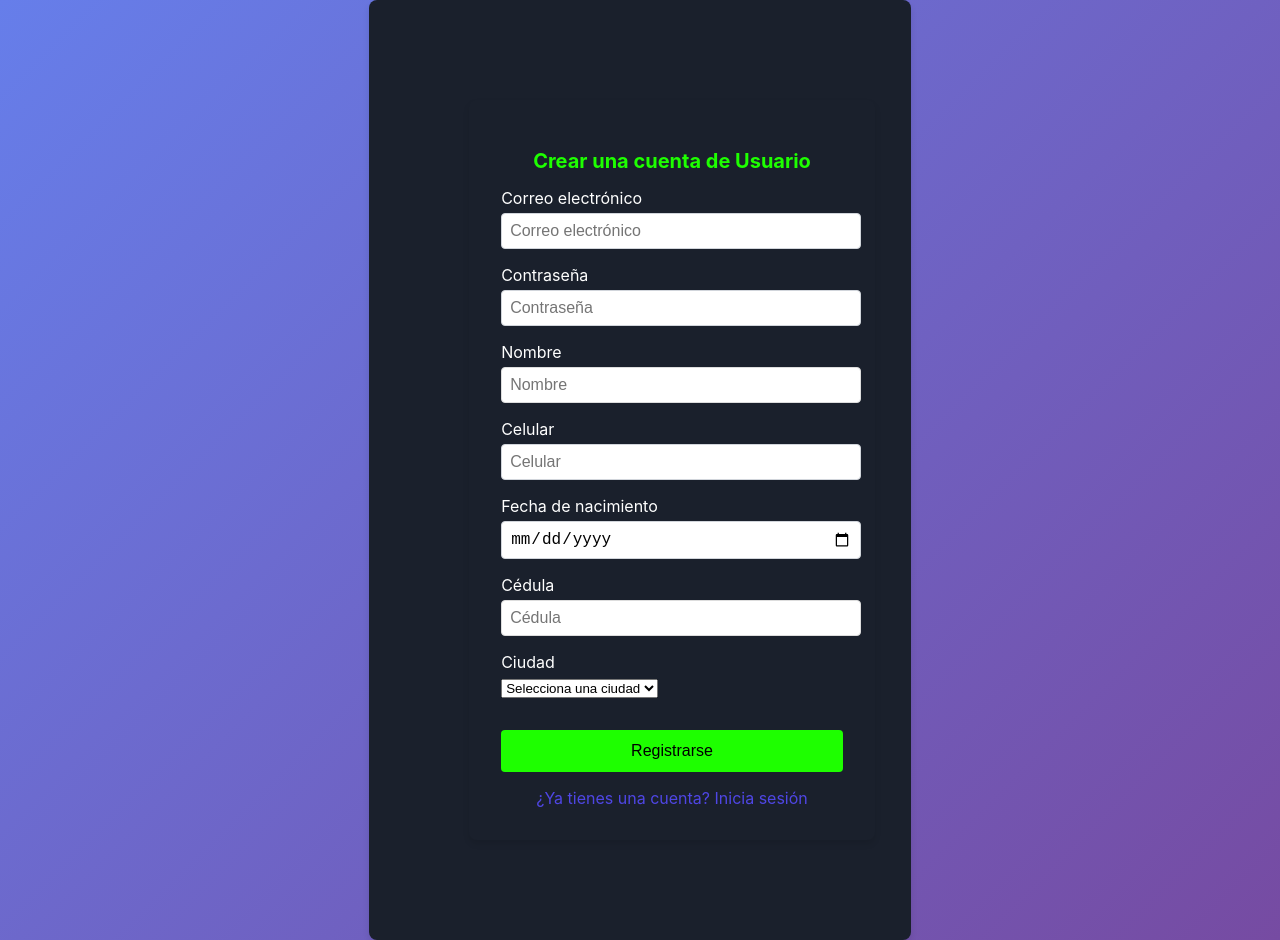
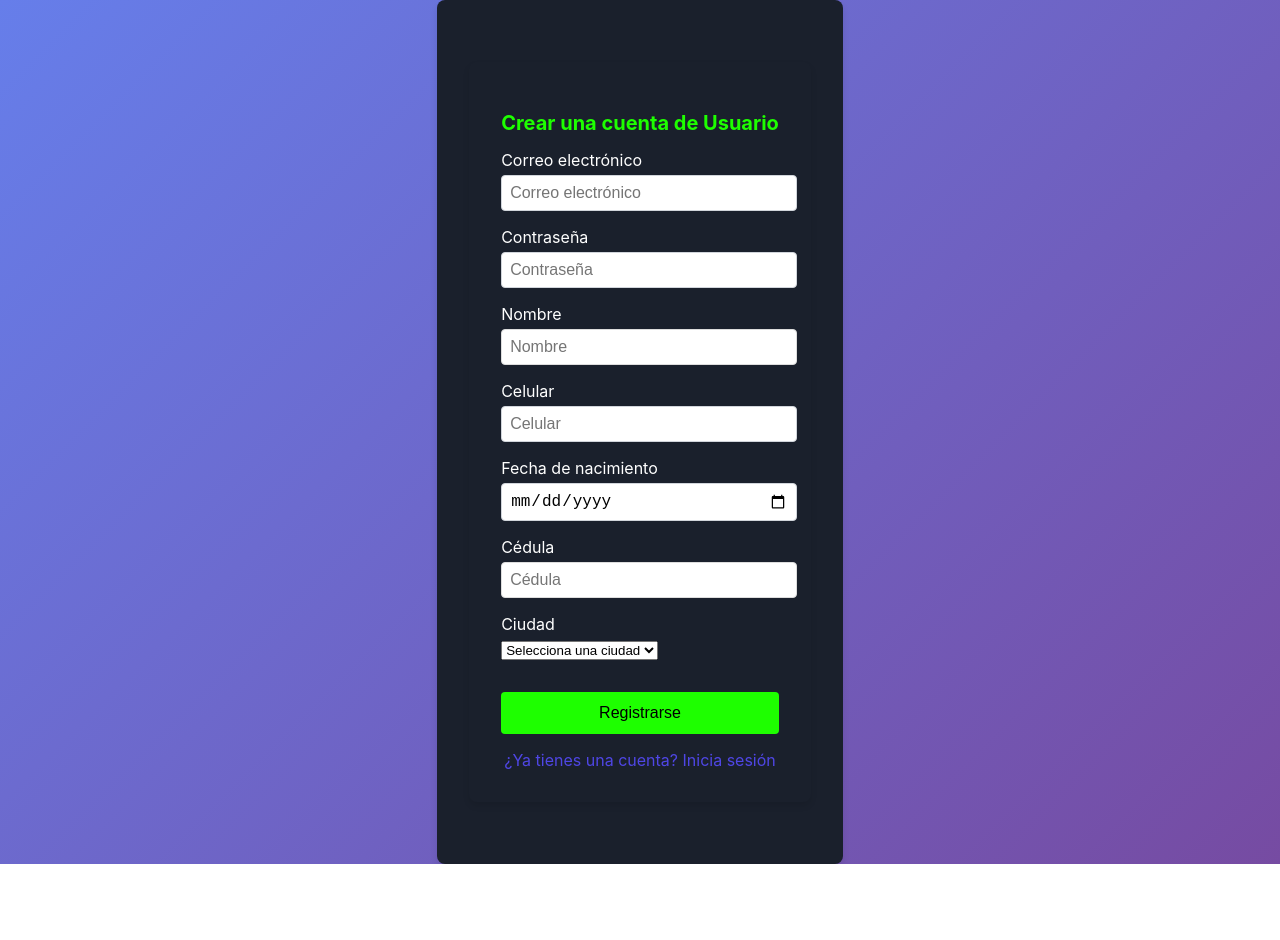
Before and after one commit to zorri612/ganacomoloco_front, a React (Vite) app: page /Signup in a window 1280 px wide. After the commit the page ends 864 px from the top, so only its background shows below. Built offline with nearby package versions, Linux system fonts and the light colour scheme.

Commit message:
centro prueba

```diff
--- a/src/components/styles/Signup.css
+++ b/src/components/styles/Signup.css
@@ -1,10 +1,13 @@
 .signup-container {
   background-color: #1a202c;
   border-radius: 8px;
-  padding: 100px;
+  padding: 2rem; /* Reduce el padding */
   box-shadow: 0 4px 6px rgba(0, 0, 0, 0.1);
-  position: center;
-  }
+  display: flex; /* Utiliza flexbox para centrar el contenido */
+  justify-content: center; /* Centra horizontalmente */
+  align-items: center; /* Centra verticalmente */
+  min-height: 100vh; /* Asegura que ocupe al menos la altura de la ventana */
+}
   .words{
     color: white;
   }
```
